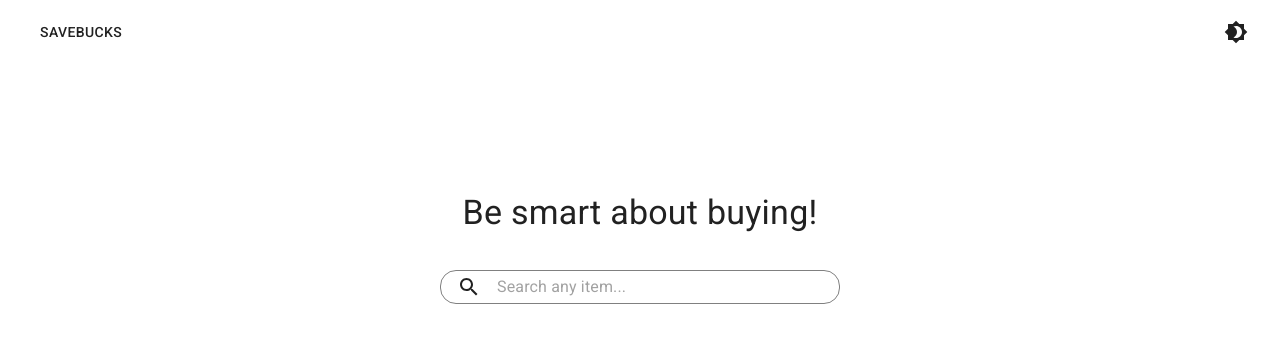
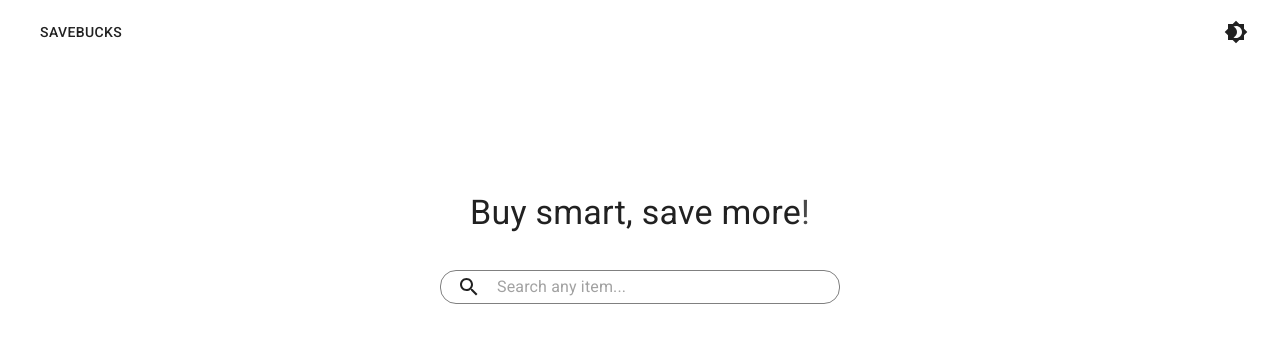
Before and after one commit to DIlkhush00/SaveBucks, a React (Vite) app in the folder client/: page / in a window 1280 px wide. Shown: the top 342 px of the page. Built offline with nearby package versions, Linux system fonts and the light colour scheme.

Commit message:
Update tagline

```diff
--- a/client/src/components/AppRoutes.jsx
+++ b/client/src/components/AppRoutes.jsx
@@ -10,7 +10,7 @@ const HomeBlock = () => {
         <Box sx={{ display: 'flex', justifyContent: 'center', textAlign: 'center', mt: 10 }}>
             <Typography variant="h4" gutterBottom>
                 <ReactTyped
-                    strings={["Be smart about buying"]}
+                    strings={["Buy smart, save more"]}
                     typeSpeed={50}
                     cursorChar="!"
                     showCursor={true}
```
